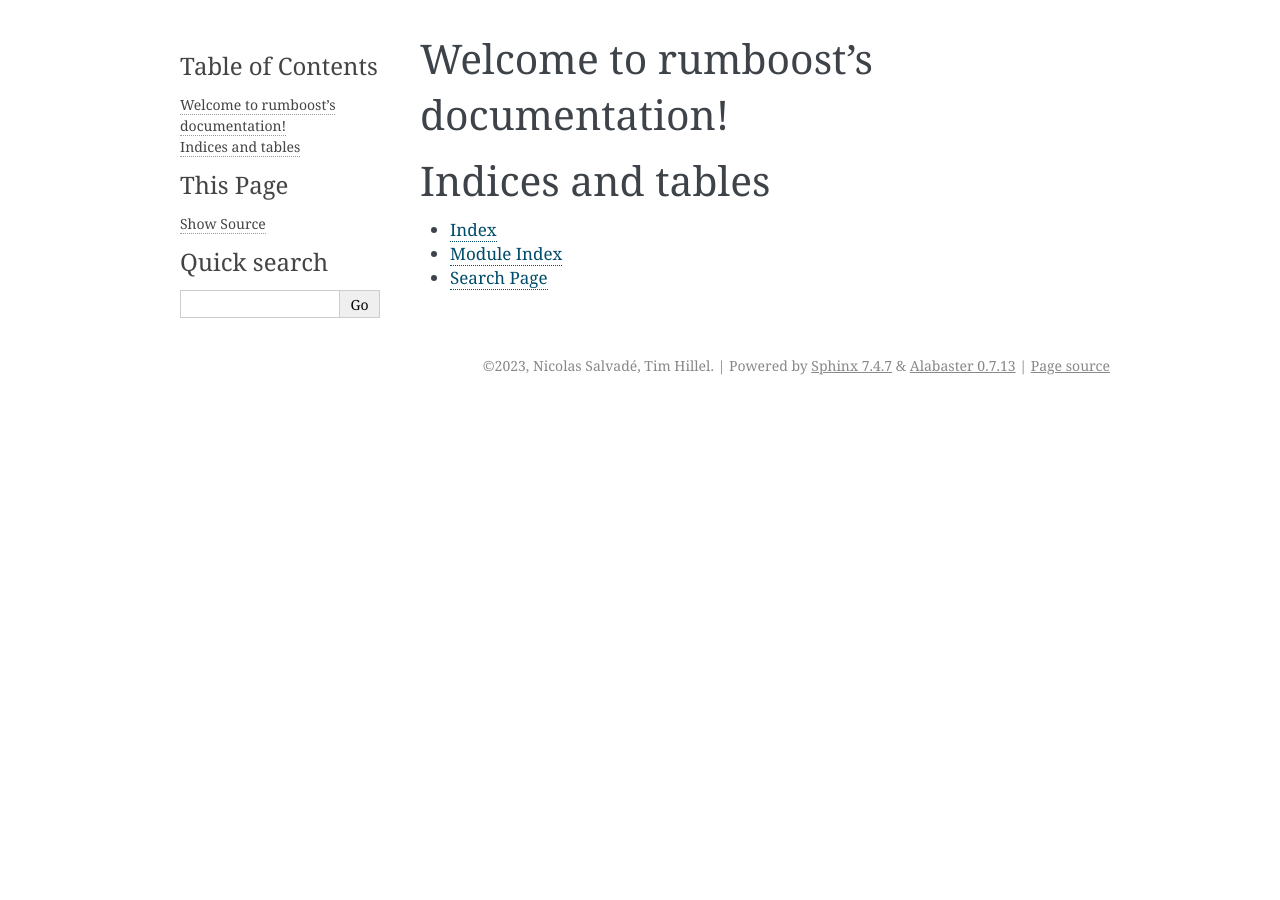
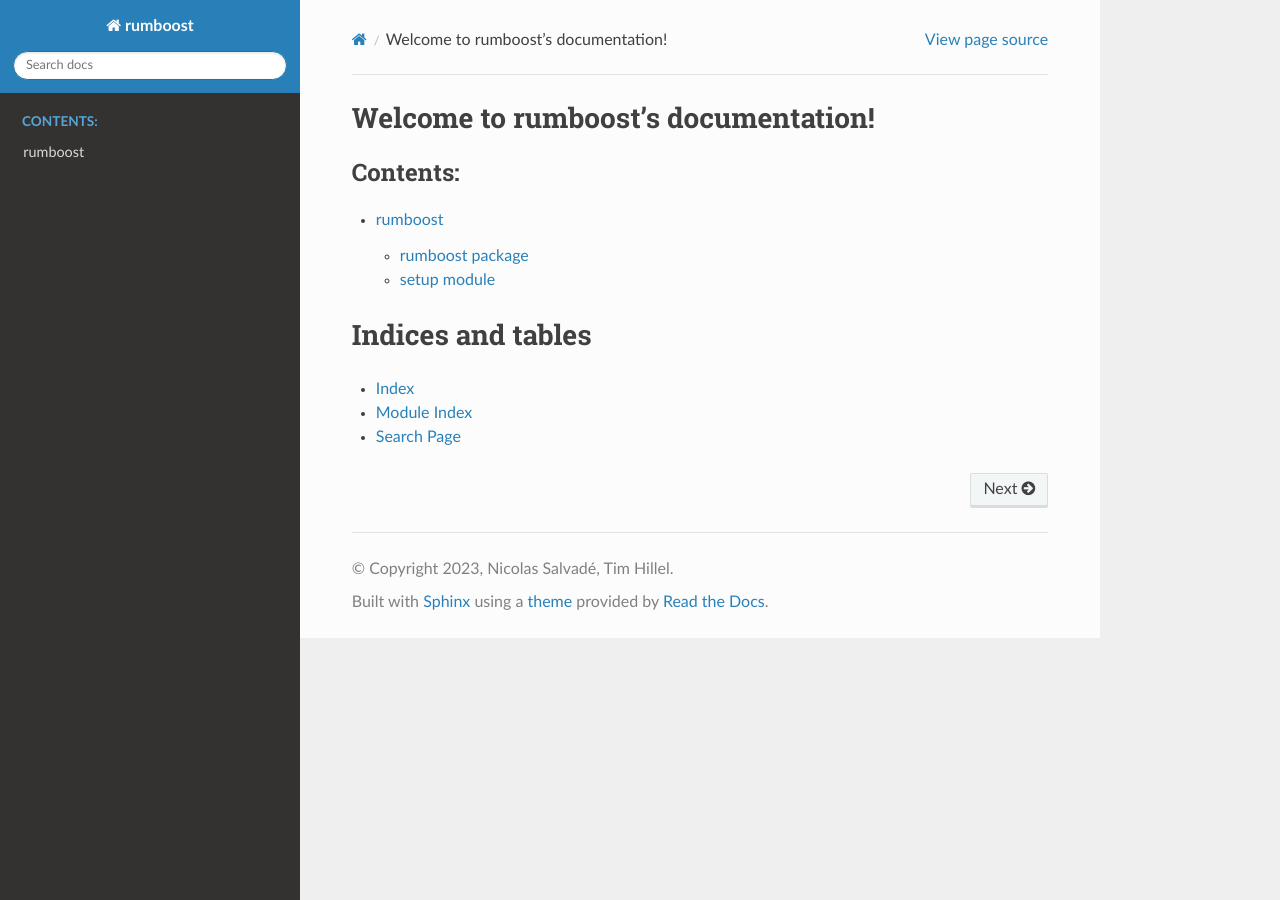
Before and after one commit to big-ucl/rumboost, a Sphinx documentation site: the page built from docs/index.rst, in a window 1280 px wide. Built offline with Sphinx 7.4.7 and the Read the Docs theme 2.0.0, drawn with Linux system fonts in a browser that asks for light colours.

Commit message:
Docstrings and import corrections

```diff
--- a/docs/conf.py
+++ b/docs/conf.py
@@ -10,9 +10,9 @@
 # add these directories to sys.path here. If the directory is relative to the
 # documentation root, use os.path.abspath to make it absolute, like shown here.
 #
-# import os
-# import sys
-# sys.path.insert(0, os.path.abspath('.'))
+import os
+import sys
+sys.path.insert(0, os.path.abspath('..'))
 
 
 # -- Project information -----------------------------------------------------
@@ -22,7 +22,7 @@ copyright = '2023, Nicolas Salvadé, Tim Hillel'
 author = 'Nicolas Salvadé, Tim Hillel'
 
 # The full version, including alpha/beta/rc tags
-release = '16.08.2023'
+release = '0.0.1'
 
 
 # -- General configuration ---------------------------------------------------
@@ -30,8 +30,7 @@ release = '16.08.2023'
 # Add any Sphinx extension module names here, as strings. They can be
 # extensions coming with Sphinx (named 'sphinx.ext.*') or your custom
 # ones.
-extensions = [
-]
+extensions = ['sphinx.ext.todo', 'sphinx.ext.viewcode', 'sphinx.ext.autodoc']
 
 # Add any paths that contain templates here, relative to this directory.
 templates_path = ['_templates']
@@ -47,7 +46,7 @@ exclude_patterns = ['_build', 'Thumbs.db', '.DS_Store']
 # The theme to use for HTML and HTML Help pages.  See the documentation for
 # a list of builtin themes.
 #
-html_theme = 'alabaster'
+html_theme = 'sphinx_rtd_theme'
 
 # Add any paths that contain custom static files (such as style sheets) here,
 # relative to this directory. They are copied after the builtin static files,
--- a/docs/index.rst
+++ b/docs/index.rst
@@ -10,7 +10,7 @@ Welcome to rumboost's documentation!
    :maxdepth: 2
    :caption: Contents:
 
-
+   modules
 
 Indices and tables
 ==================
--- /dev/null
+++ b/docs/modules.rst
@@ -0,0 +1,8 @@
+rumboost
+========
+
+.. toctree::
+   :maxdepth: 4
+
+   rumboost
+   setup
--- /dev/null
+++ b/docs/setup.rst
@@ -0,0 +1,7 @@
+setup module
+============
+
+.. automodule:: setup
+   :members:
+   :undoc-members:
+   :show-inheritance:
```
Also changed, not shown: docs/rumboost.rst (added, +69 -0 lines), 5 other files.
